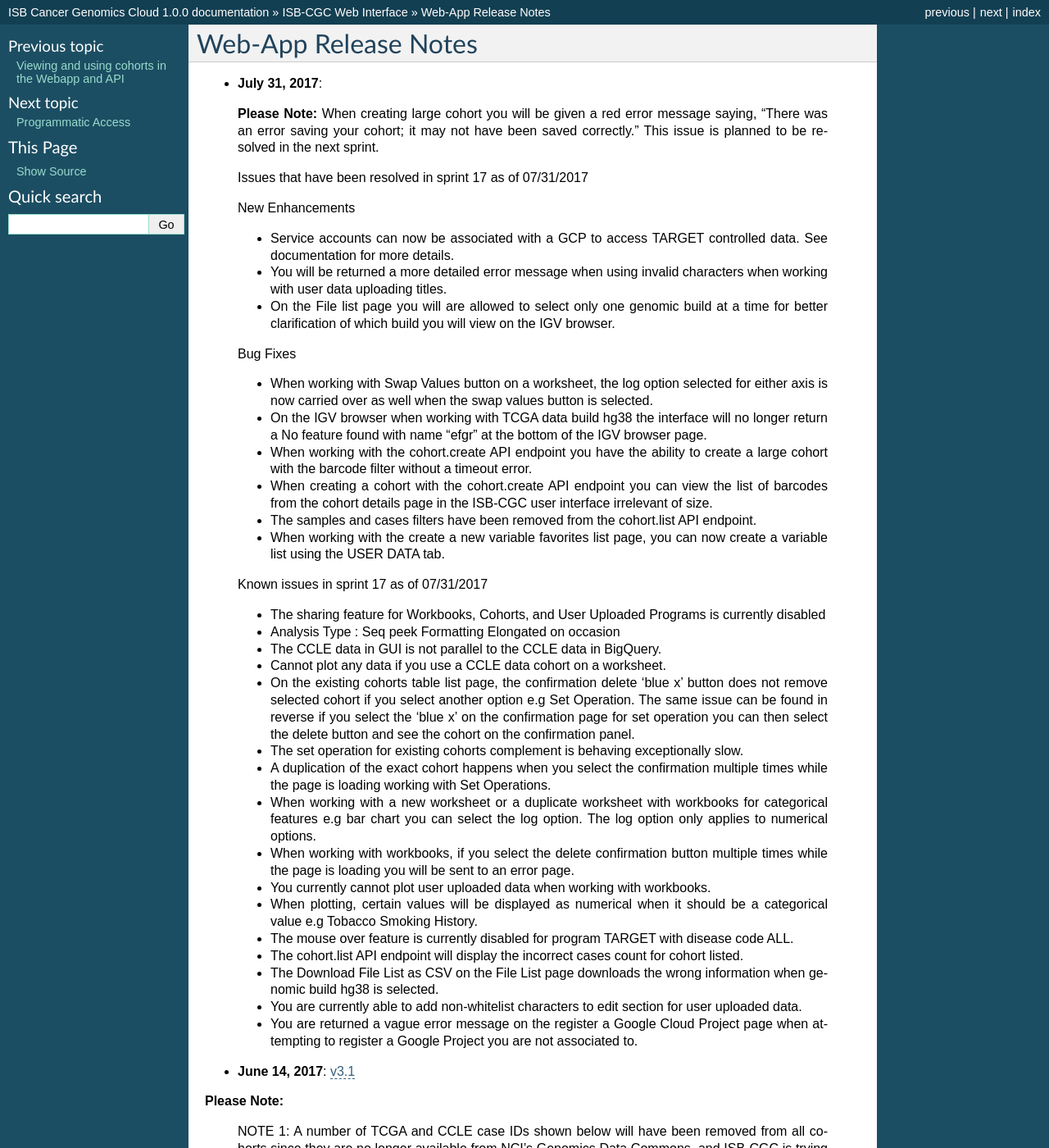
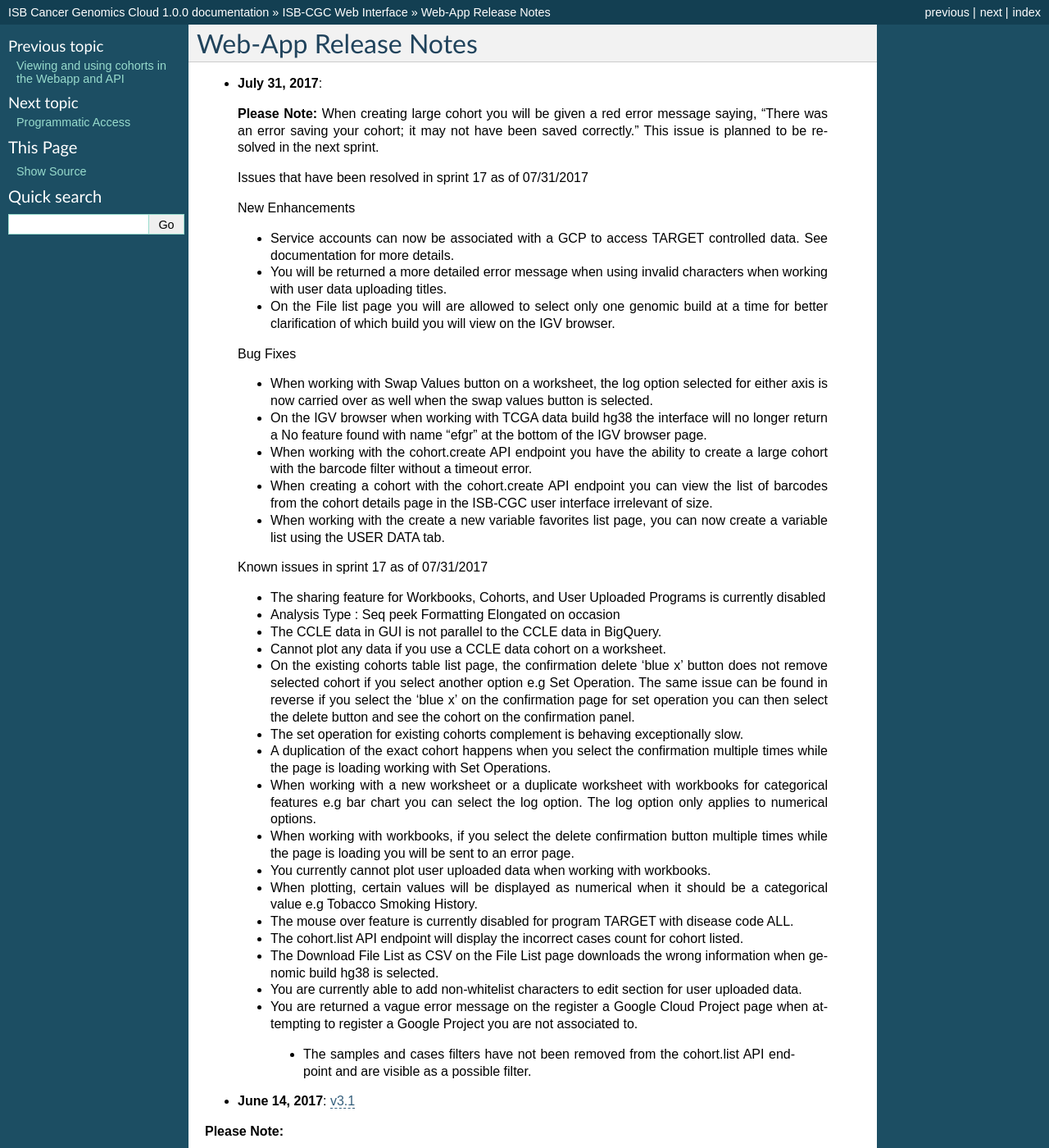
Before and after one commit to isb-cgc/readthedocs, a Sphinx documentation site: the page built from docs/source/sections/webapp/releases.rst, in a window 1280 px wide and 1400 px high. Shown: the whole window at 82% size. Built offline with Sphinx 7.4.7, drawn with Linux system fonts in a browser that asks for light colours; pages that are not in the unit, such as notebooks, are missing from menus; some of the changed lines change nothing that is shown.

Commit message:
added ticket 1975 to known issues for now.

```diff
--- a/docs/source/sections/webapp/releases.rst
+++ b/docs/source/sections/webapp/releases.rst
@@ -20,7 +20,6 @@
  -  On the IGV browser when working with TCGA data build hg38 the interface will no longer return a No feature found with name “efgr” at the bottom of the IGV browser page.
  -  When working with the cohort.create API endpoint you have the ability to create a large cohort with the barcode filter without a timeout error.
  - When creating a cohort with the cohort.create API endpoint you can view the list of barcodes from the cohort details page in the ISB-CGC user interface irrelevant of size.
- - The samples and cases filters have been removed from the cohort.list API endpoint.
  - When working with the create a new variable favorites list page, you can now create a variable list using the USER DATA tab.
 
 
@@ -42,6 +41,7 @@
  - The Download File List as CSV on the File List page downloads the wrong information when genomic build hg38 is selected.
  - You are currently able to add non-whitelist characters to edit section for user uploaded data.
  - You are returned a vague error message on the register a Google Cloud Project page when attempting to register a Google Project you are not associated to.
+  - The samples and cases filters have not been removed from the cohort.list API endpoint and are visible as a possible filter.
 
 
 
```
